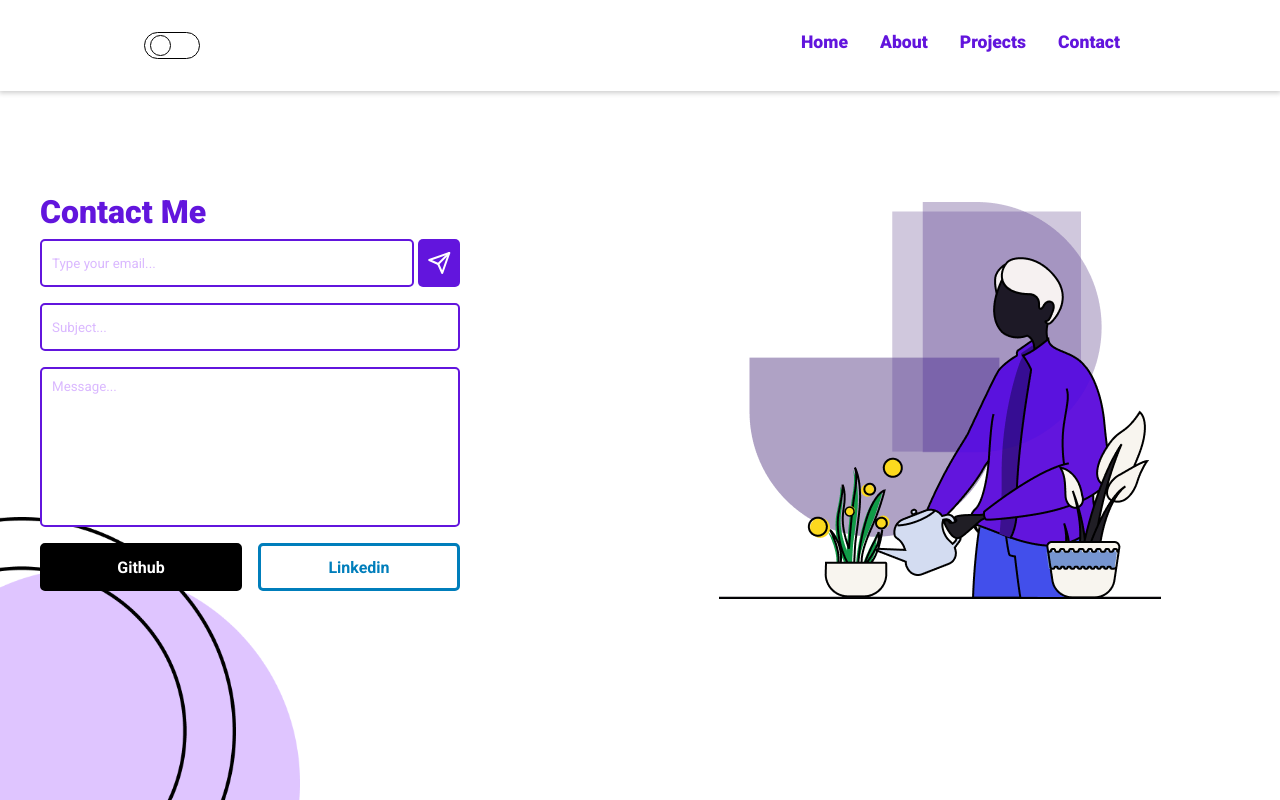
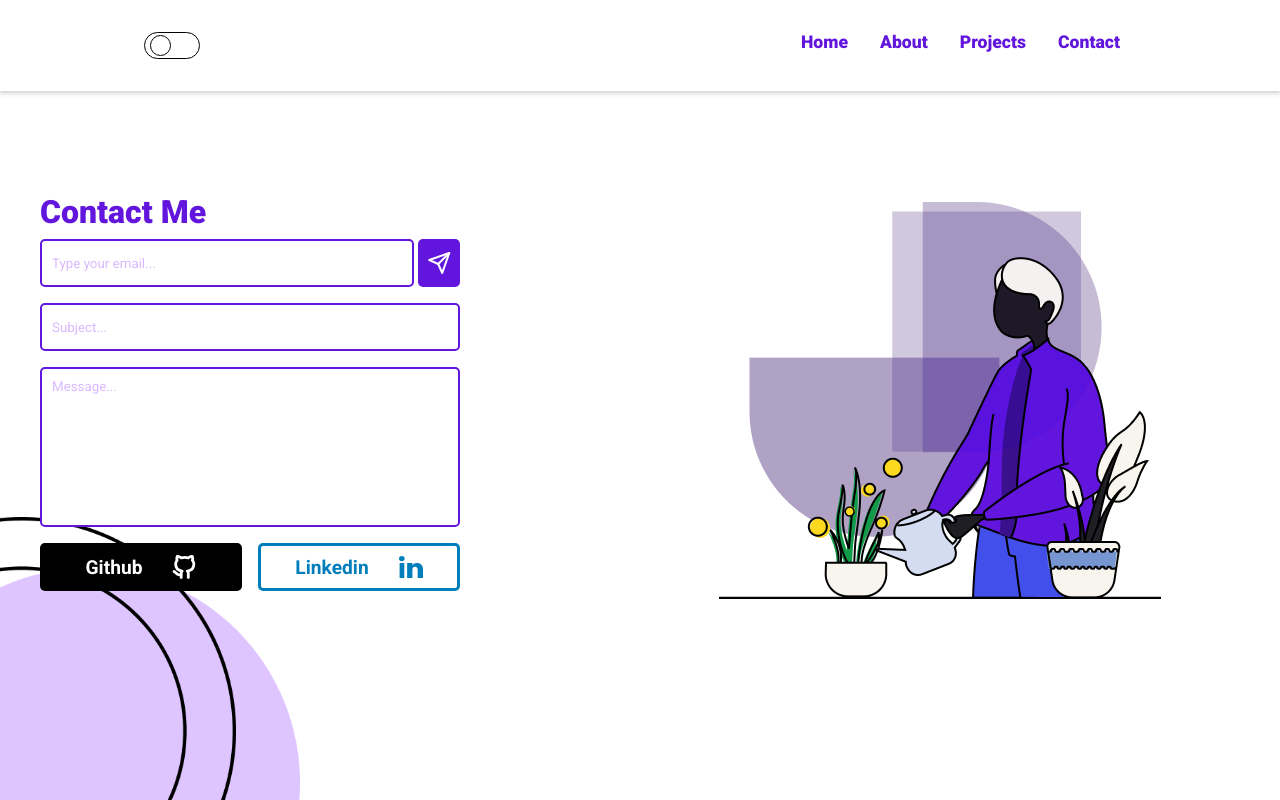
Before and after one commit to ValbertMartins/personal_portfolio, a React (Vite) app: page /contact in a window 1280 px wide. Built offline with nearby package versions, Linux system fonts and the light colour scheme.

Commit message:
feat: componentization of contact area

```diff
--- /dev/null
+++ b/src/components/contact/form/index.tsx
@@ -0,0 +1,76 @@
+import { FormEvent, useState } from "react"
+import { submitForm } from "../../../api/form"
+import { ReactComponent as SendIcon } from "../../../assets/svg/send_icon.svg"
+import SocialButtons from "../../socialButtons"
+
+import {
+  ButtonSubmit,
+  ContactForm,
+  EmailWrapper,
+  MessageInput,
+  SubjectInput,
+  SubmitedMessage,
+  Title,
+} from "./styles"
+
+const FormContact = () => {
+  const [email, setEmail] = useState("")
+  const [subject, setSubject] = useState("")
+  const [message, setMessage] = useState("")
+  const [submited, setSubmited] = useState(false)
+
+  async function handleSubmit(event: FormEvent<HTMLFormElement>) {
+    event.preventDefault()
+    await submitForm(email, subject, message)
+    setSubmited(true)
+  }
+
+  return (
+    <ContactForm
+      onSubmit={handleSubmit}
+      initial={{ opacity: 0, scale: 0.3 }}
+      animate={{ opacity: 1, scale: 1 }}
+    >
+      <Title>Contact Me</Title>
+
+      {!submited && (
+        <>
+          <EmailWrapper>
+            <input
+              type="email"
+              name="email"
+              placeholder="Type your email..."
+              required
+              value={email}
+              onChange={({ target }) => setEmail(target.value)}
+            />
+
+            <ButtonSubmit>
+              <SendIcon />
+            </ButtonSubmit>
+          </EmailWrapper>
+
+          <SubjectInput
+            type="text"
+            name="subject"
+            placeholder="Subject..."
+            required
+            value={subject}
+            onChange={({ target }) => setSubject(target.value)}
+          />
+
+          <MessageInput
+            placeholder="Message..."
+            required
+            value={message}
+            onChange={({ target }) => setMessage(target.value)}
+          />
+        </>
+      )}
+      {submited && <SubmitedMessage>Submited successful,thank you! ✔️</SubmitedMessage>}
+      <SocialButtons />
+    </ContactForm>
+  )
+}
+
+export default FormContact
--- /dev/null
+++ b/src/components/contact/form/styles.ts
@@ -0,0 +1,73 @@
+import { motion } from "framer-motion"
+import styled from "styled-components"
+
+export const Title = styled.h1`
+  font-size: 2rem;
+  color: var(--primary-color);
+  font-weight: 900;
+`
+export const ContactForm = styled(motion.form)`
+  * {
+    width: 100%;
+    max-width: 420px;
+  }
+
+  input,
+  textarea {
+    resize: none;
+    outline: none;
+    border: 2px solid var(--primary-color);
+    border-radius: 5px;
+    margin: 0.5rem 0rem;
+    padding: 10px;
+    min-height: 3rem;
+    font-family: var(--default-font);
+    transition: 300ms;
+    :hover {
+      box-shadow: 0px 0px 5px 1px var(--secondary-color);
+    }
+  }
+  input::placeholder,
+  textarea::placeholder {
+    color: var(--secondary-color);
+    opacity: 0.6;
+  }
+`
+export const SubjectInput = styled.input``
+export const MessageInput = styled.textarea`
+  display: block;
+
+  height: 10rem;
+`
+
+export const ButtonSubmit = styled.button`
+  width: 3rem;
+  height: 3rem;
+  border: none;
+  background-color: var(--primary-color);
+  cursor: pointer;
+  border-radius: 5px;
+  display: flex;
+  align-items: center;
+  justify-content: center;
+  transition: 300ms;
+  :hover {
+    background-color: var(--secondary-color);
+  }
+`
+
+export const EmailWrapper = styled.div`
+  display: flex;
+  gap: 0.2rem;
+  align-items: center;
+
+  input {
+    flex-grow: 1;
+  }
+`
+export const SubmitedMessage = styled.p`
+  font-size: 1.2rem;
+  color: #009900;
+  margin: 0.5rem 0.2rem;
+  font-weight: bolder;
+`
--- a/src/components/contact/index.tsx
+++ b/src/components/contact/index.tsx
@@ -1,95 +1,12 @@
-import {
-  ButtonRedirect,
-  ButtonsRedirectContainer,
-  ButtonSubmit,
-  ContactForm,
-  Container,
-  ContainerLogoContact,
-  ContentContainer,
-  EmailWrapper,
-  MessageInput,
-  SubjectInput,
-  SubmitedMessage,
-  Title,
-} from "./styles"
+import { Container, ContainerLogoContact, ContentContainer } from "./styles"
 import LogoContact from "../../assets/images/logoContactMe.png"
-import { ReactComponent as SendIcon } from "../../assets/svg/send_icon.svg"
-import { submitForm } from "../../api/form"
-import { FormEvent, useState } from "react"
+import FormContact from "./form"
 
 const Contact = () => {
-  const [email, setEmail] = useState("")
-  const [subject, setSubject] = useState("")
-  const [message, setMessage] = useState("")
-  const [submited, setSubmited] = useState(false)
-
-  async function handleSubmit(event: FormEvent<HTMLFormElement>) {
-    event.preventDefault()
-    await submitForm(email, subject, message)
-    setSubmited(true)
-  }
-
   return (
     <Container>
       <ContentContainer>
-        <ContactForm onSubmit={handleSubmit}>
-          <Title>Contact Me</Title>
-
-          {!submited && (
-            <>
-              <EmailWrapper>
-                <input
-                  type="email"
-                  name="email"
-                  placeholder="Type your email..."
-                  required
-                  value={email}
-                  onChange={({ target }) => setEmail(target.value)}
-                />
-
-                <ButtonSubmit>
-                  <SendIcon />
-                </ButtonSubmit>
-              </EmailWrapper>
-
-              <SubjectInput
-                type="text"
-                name="subject"
-                placeholder="Subject..."
-                required
-                value={subject}
-                onChange={({ target }) => setSubject(target.value)}
-              />
-
-              <MessageInput
-                placeholder="Message..."
-                required
-                value={message}
-                onChange={({ target }) => setMessage(target.value)}
-              />
-            </>
-          )}
-          {submited && <SubmitedMessage>Submited successful,thank you! ✔️</SubmitedMessage>}
-          <ButtonsRedirectContainer>
-            <ButtonRedirect
-              href="https://github.com/ValbertMartins"
-              color="#FFF"
-              backgroundColor="#000"
-              borderColor="#000"
-            >
-              Github
-            </ButtonRedirect>
-            <ButtonRedirect
-              href="https://www.linkedin.com/in/valbert-martins-a51049239/"
-              color="#007EBB"
-              backgroundColor="#FFF"
-              borderColor="#007EBB"
-            >
-              Linkedin
-            </ButtonRedirect>
-          </ButtonsRedirectContainer>
-        </ContactForm>
-
+        <FormContact />
         <ContainerLogoContact>
           <img src={LogoContact} />
         </ContainerLogoContact>
--- a/src/components/contact/styles.ts
+++ b/src/components/contact/styles.ts
@@ -13,102 +13,7 @@ export const ContentContainer = styled.div`
   margin: 0 auto;
   height: 100vh;
 `
-export const Title = styled.h1`
-  font-size: 2rem;
-  color: var(--primary-color);
-  font-weight: 900;
-`
-export const ContactForm = styled.form`
-  * {
-    width: 100%;
-    max-width: 420px;
-  }
-
-  input,
-  textarea {
-    resize: none;
-    outline: none;
-    border: 2px solid var(--primary-color);
-    border-radius: 5px;
-    margin: 0.5rem 0rem;
-    padding: 10px;
-    min-height: 3rem;
-    font-family: var(--default-font);
-    transition: 300ms;
-    :hover {
-      box-shadow: 0px 0px 5px 1px var(--secondary-color);
-    }
-  }
-  input::placeholder,
-  textarea::placeholder {
-    color: var(--secondary-color);
-    opacity: 0.6;
-  }
-`
-export const SubjectInput = styled.input``
-export const MessageInput = styled.textarea`
-  display: block;
-
-  height: 10rem;
-`
-
-export const ButtonSubmit = styled.button`
-  width: 3rem;
-  height: 3rem;
-  border: none;
-  background-color: var(--primary-color);
-  cursor: pointer;
-  border-radius: 5px;
-  display: flex;
-  align-items: center;
-  justify-content: center;
-  transition: 300ms;
-  :hover {
-    background-color: var(--secondary-color);
-  }
-`
-
 export const ContainerLogoContact = styled.div`
   display: flex;
   justify-content: center;
 `
-export const EmailWrapper = styled.div`
-  display: flex;
-  gap: 0.2rem;
-  align-items: center;
-
-  input {
-    flex-grow: 1;
-  }
-`
-export const ButtonsRedirectContainer = styled.div`
-  margin: 1rem 0rem;
-  display: flex;
-  align-items: center;
-  gap: 1rem;
-`
-interface ButtonRedirectProps {
-  backgroundColor: string
-  borderColor: string
-  color: string
-}
-
-export const ButtonRedirect = styled.a<ButtonRedirectProps>`
-  border-radius: 5px;
-  height: 3rem;
-  display: flex;
-  align-items: center;
-  justify-content: space-around;
-  color: ${props => props.color};
-  background-color: ${props => props.backgroundColor};
-  border: 3px solid ${props => props.borderColor};
-  font-weight: bold;
-  cursor: pointer;
-`
-
-export const SubmitedMessage = styled.p`
-  font-size: 1.2rem;
-  color: #009900;
-  margin: 0.5rem 0.2rem;
-  font-weight: bolder;
-`
--- /dev/null
+++ b/src/components/socialButtons/index.tsx
@@ -0,0 +1,31 @@
+import { SocialButton, ButtonsSocialContainer } from "./styles"
+import { ReactComponent as GithubIcon } from "../../assets/svg/githubIcon.svg"
+import { ReactComponent as LinkedinIcon } from "../../assets/svg/linkedin_icon.svg"
+const SocialButtons = () => {
+  return (
+    <ButtonsSocialContainer>
+      <SocialButton
+        whileHover={{ scale: 1.1 }}
+        href="https://github.com/ValbertMartins"
+        color="#FFF"
+        backgroundColor="#000"
+        borderColor="#000"
+      >
+        Github
+        <GithubIcon />
+      </SocialButton>
+      <SocialButton
+        whileHover={{ scale: 1.1 }}
+        href="https://www.linkedin.com/in/valbert-martins-a51049239/"
+        color="#007EBB"
+        backgroundColor="#FFF"
+        borderColor="#007EBB"
+      >
+        Linkedin
+        <LinkedinIcon />
+      </SocialButton>
+    </ButtonsSocialContainer>
+  )
+}
+
+export default SocialButtons
--- /dev/null
+++ b/src/components/socialButtons/styles.ts
@@ -0,0 +1,35 @@
+import { motion } from "framer-motion"
+import styled from "styled-components"
+
+export const ButtonsSocialContainer = styled.div`
+  margin: 1rem 0rem;
+  display: flex;
+  align-items: center;
+  gap: 1rem;
+`
+interface ButtonRedirectProps {
+  backgroundColor: string
+  borderColor: string
+  color: string
+}
+
+export const SocialButton = styled(motion.a)<ButtonRedirectProps>`
+  border-radius: 5px;
+  height: 3rem;
+  display: flex;
+  align-items: center;
+  justify-content: center;
+  padding: 0 2%;
+  color: ${props => props.color};
+  background-color: ${props => props.backgroundColor};
+  border: 3px solid ${props => props.borderColor};
+  font-weight: bold;
+  cursor: pointer;
+  gap: 30px;
+  font-size: 1.2rem;
+
+  svg {
+    width: 1.5rem;
+    height: 1.5rem;
+  }
+`
```
Also changed, not shown: src/assets/svg/linkedin_icon.svg (added).
